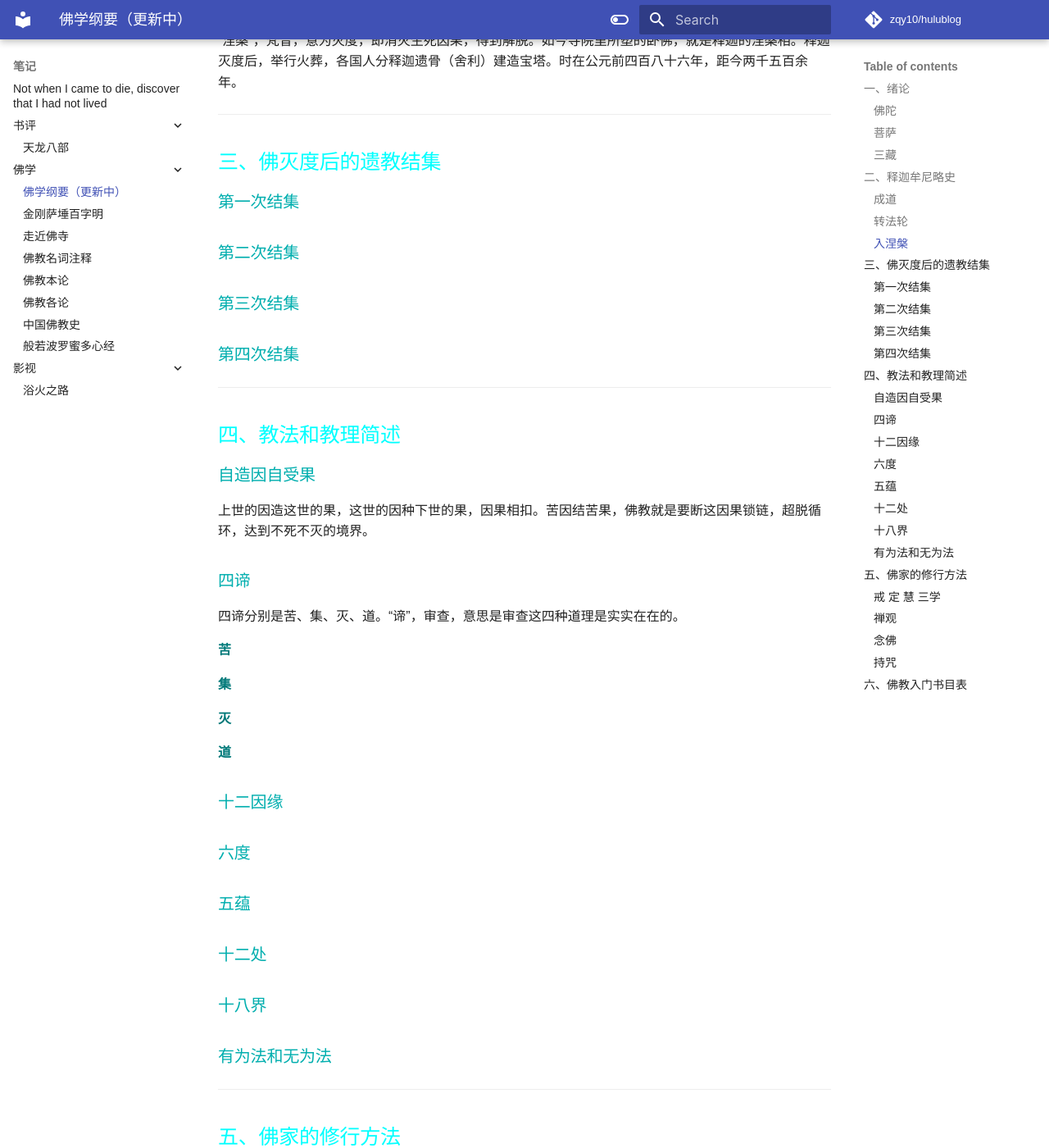
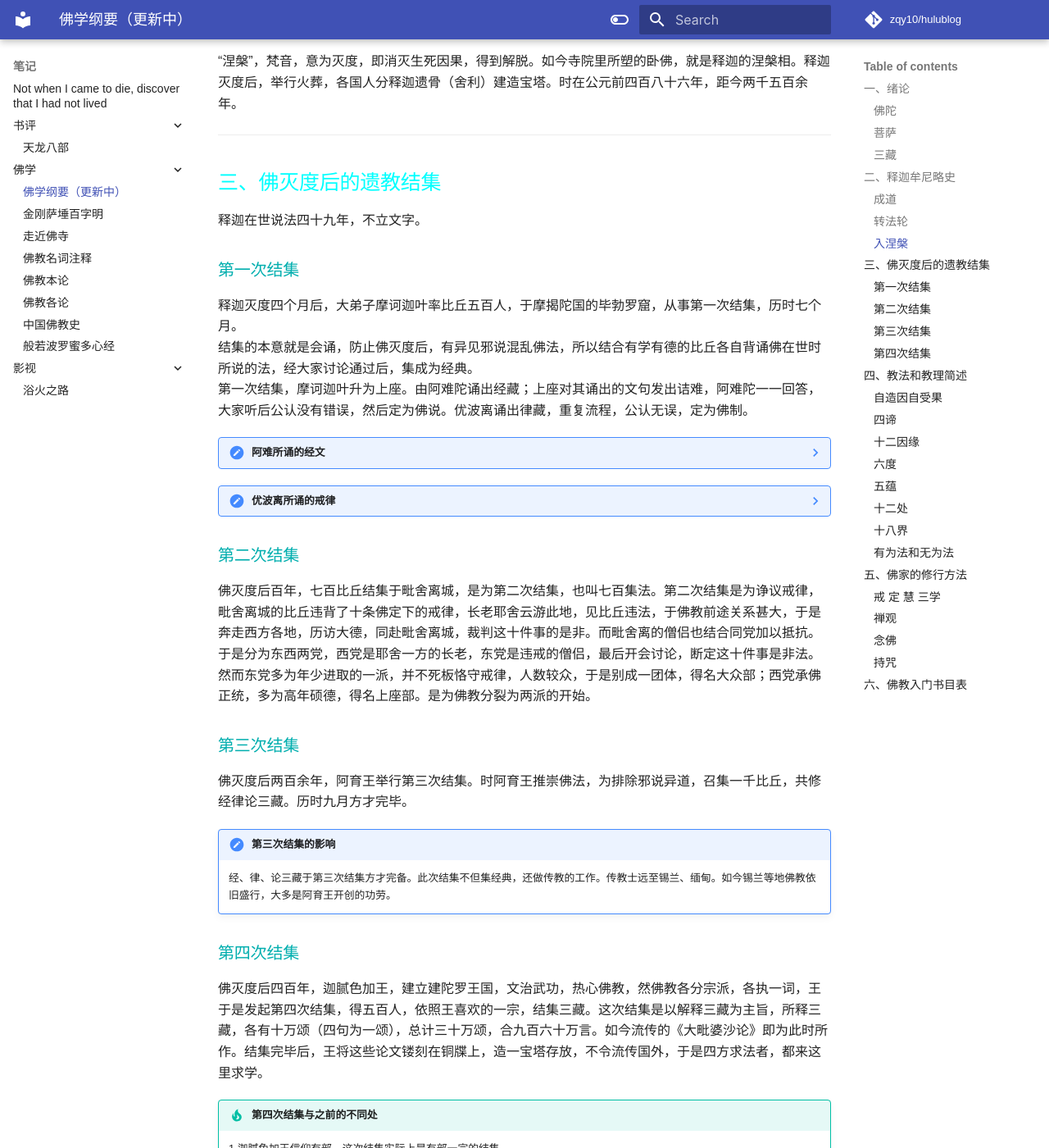
Before and after one commit to zqy10/hulublog, an MkDocs documentation site: the page built from docs/笔记/佛学/2024-09-19.md, in a window 1280 px wide and 1400 px high, scrolled down 1706 px. Shown: the whole window at 82% size. Built offline with MkDocs 1.6.1 and Material for MkDocs 9.7.7, drawn with Linux system fonts in a browser that asks for light colours; emoji names are drawn with the system emoji font; comment, search, counter and statistics services are not loaded; a style sheet for code colours, icons or effects is not loaded; some of the changed text lies outside the part shown.

Commit message:
更新佛学纲要

```diff
--- a/docs/笔记/佛学/2024-09-19.md
+++ b/docs/笔记/佛学/2024-09-19.md
@@ -10,10 +10,11 @@ tags:
 # 佛学纲要（更新中）
 
 蒋维乔著，佛学入门用。书共十一章，凡是佛教的起源、变迁、传布，以及教理、经典、修道方法等，都已完备，阅读以后，可得佛学全部概况。
-:star:关于佛教教理，参考[佛教本论](2024-10-03.md)。
-:star:关于各宗教义，参考[佛教各论](2024-10-04.md)。
-:star:关于佛寺建筑礼仪，参考[走近佛寺](2024-10-01.md)。
-:star:关于佛教经文，参考[佛经网站](https://www.fojingonline.com/)、[佛教经典](http://www.shaolin.org.cn/news/1/15-1.html)。
+关于佛教教理，参考[佛教本论](2024-10-03.md)。
+关于各宗教义，参考[佛教各论](2024-10-04.md)。
+关于佛寺建筑礼仪，参考[走近佛寺](2024-10-01.md)。
+:star:阅读佛教经文：[佛经网站](https://www.fojingonline.com/)、[佛教经典](http://www.shaolin.org.cn/news/1/15-1.html)。
+:star:其他阅读材料：[佛学入门](https://www.bfnn.org/bookgb/books/0239.htm)、[佛教哲学入门指南](https://www.douban.com/note/862036196/?_i=8137857zdxMMuc)
 <!-- more -->
 
 ## 一、绪论
@@ -54,10 +55,32 @@ tags:
 ------
 
 ## 三、佛灭度后的遗教结集
+释迦在世说法四十九年，不立文字。
 ### 第一次结集
+释迦灭度四个月后，大弟子摩诃迦叶率比丘五百人，于摩揭陀国的毕勃罗窟，从事第一次结集，历时七个月。
+结集的本意就是会诵，防止佛灭度后，有异见邪说混乱佛法，所以结合有学有德的比丘各自背诵佛在世时所说的法，经大家讨论通过后，集成为经典。
+第一次结集，摩诃迦叶升为上座。由阿难陀诵出经藏；上座对其诵出的文句发出诘难，阿难陀一一回答，大家听后公认没有错误，然后定为佛说。优波离诵出律藏，重复流程，公认无误，定为佛制。
+???note "阿难所诵的经文"
+    阿难诵出的大概是今日所传的四种《阿含经》。阿含，梵音，译为无比法，无与伦比的妙法。四阿含是释迦初成道时所说的，分别为以下：
+    《长阿含经》：破斥婆罗门教的邪见。
+    《增一阿含经》：说明修善事，造善因，成下世善果的道理。
+    《中阿含经》：进一步说修善因，来世超脱生死，得涅槃妙果。
+    《杂阿含经》：说明世间的禅定和佛教涅槃是有关系的。
+???note "优波离所诵的戒律"
+    优波离诵出的是《八十戒律》，是为佛门一切戒律的根本。后人根据这根本律，推演而成《四分律》《五分律》等。
 ### 第二次结集
+佛灭度后百年，七百比丘结集于毗舍离城，是为第二次结集，也叫七百集法。第二次结集是为诤议戒律，毗舍离城的比丘违背了十条佛定下的戒律，长老耶舍云游此地，见比丘违法，于佛教前途关系甚大，于是奔走西方各地，历访大德，同赴毗舍离城，裁判这十件事的是非。而毗舍离的僧侣也结合同党加以抵抗。于是分为东西两党，西党是耶舍一方的长老，东党是违戒的僧侣，最后开会讨论，断定这十件事是非法。然而东党多为年少进取的一派，并不死板恪守戒律，人数较众，于是别成一团体，得名大众部；西党承佛正统，多为高年硕德，得名上座部。是为佛教分裂为两派的开始。
 ### 第三次结集
+佛灭度后两百余年，阿育王举行第三次结集。时阿育王推崇佛法，为排除邪说异道，召集一千比丘，共修经律论三藏。历时九月方才完毕。
+!!!note "第三次结集的影响"
+    经、律、论三藏于第三次结集方才完备。此次结集不但集经典，还做传教的工作。传教士远至锡兰、缅甸。如今锡兰等地佛教依旧盛行，大多是阿育王开创的功劳。
 ### 第四次结集
+
+佛灭度后四百年，迦腻色加王，建立建陀罗王国，文治武功，热心佛教，然佛教各分宗派，各执一词，王于是发起第四次结集，得五百人，依照王喜欢的一宗，结集三藏。这次结集是以解释三藏为主旨，所释三藏，各有十万颂（四句为一颂），总计三十万颂，合九百六十万言。如今流传的《大毗婆沙论》即为此时所作。结集完毕后，王将这些论文镂刻在铜牒上，造一宝塔存放，不令流传国外，于是四方求法者，都来这里求学。
+
+!!!tip "第四次结集与之前的不同处"
+    1.迦腻色加王信仰有部，这次结集实际上是有部一宗的结集。
+    2.这次结集主要是解释三藏义理，和从前搜集佛的遗教不同。
 
 ------
 ## 四、教法和教理简述
```
Also changed, not shown: docs/笔记/index.md (+1 -1 lines).
